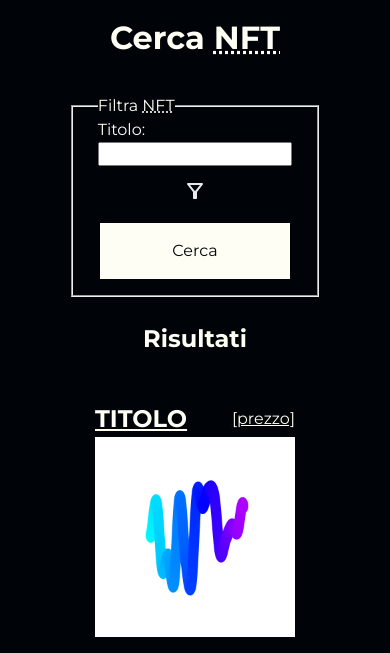
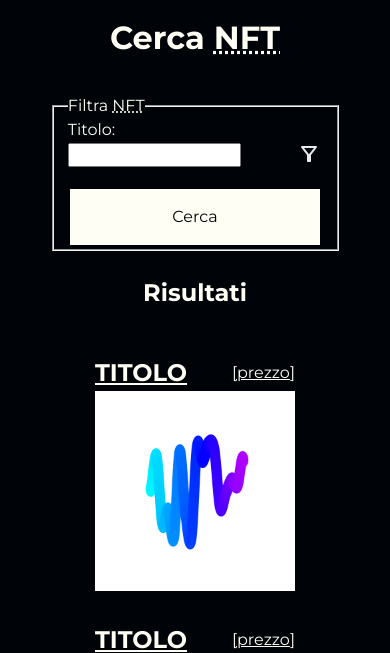
Before and after one commit to Giuseppe5000/TecWeb, a PHP site: page /nft.html in a window 390 px wide. Shown: the part 178-831 px from the top of the page. Run offline with PHP 8.4, Linux system fonts and the light colour scheme.

Commit message:
Centrato il form Filtra NFT da mobile

```diff
--- a/src/mini.css
+++ b/src/mini.css
@@ -70,6 +70,15 @@ PAGINA NFT
     margin-top: 11em;
 }
 
+#filtri {
+    margin-left: 5%;
+    margin-right: 5%;
+}
+
+div#filtri > form > fieldset {
+    padding-left: 5%;
+    padding-right: 5%;
+}
 /*
 ===========================
 PAGINA REGISTRATI E ACCEDI
--- a/src/nft.html
+++ b/src/nft.html
@@ -50,10 +50,13 @@
         <form action="">
 
           <fieldset>
+
             <legend>Filtra <abbr lang="en" title="Non-fungible token">NFT</abbr></legend>
-            <label for="nft">Titolo:</label>
-              <input name="nft" id="nft"/>
+		<label for="nft">Titolo:</label>
+	    <div class="head-filter">
+		<input name="nft" id="nft"/>
               <button id="show-filters"></button>
+	    </div>
 
             <label class="filtro-aggiuntivo" for="prezzoMin">Prezzo minimo:</label>
             <input class="filtro-aggiuntivo" type="number" id="prezzoMin" name="prezzoMin" min="0"/>
@@ -93,7 +96,7 @@
 
               <div>
                 <input type="checkbox" id="blackAndWhite" name="blackAndWhite"/>
-                <label for="blackAndWhite">Blakc&White</label>
+                <label for="blackAndWhite">Black&White</label>
               </div>
 
               <div>
--- a/src/style.css
+++ b/src/style.css
@@ -291,8 +291,8 @@ PAGINA NFT
 */
 #filtri {
     text-align: left;
-    margin-left: 10%;
-    margin-right: 10%;
+    margin-left: 20%;
+    margin-right: 20%;
 }
 
 div#filtri > form > fieldset {
@@ -307,9 +307,6 @@ div#filtri > form > fieldset {
     padding-left: 3%;
 }
 
-div#filtri input {
-    margin-bottom: 1em;
-}
 
 div#filtri select {
     margin-bottom: 1em;
@@ -327,8 +324,15 @@ div#filtri select {
 #show-filters {
     background: url("./assets/filter_icon.svg") top center no-repeat;
     border: none;
+    padding: 1em;
+    cursor: pointer;
+}
+
+.head-filter{
     margin-bottom: 1em;
-    padding: 1em;
+    align-items: center;
+    display: flex;
+    justify-content: space-between;
 }
 
 /*
```
